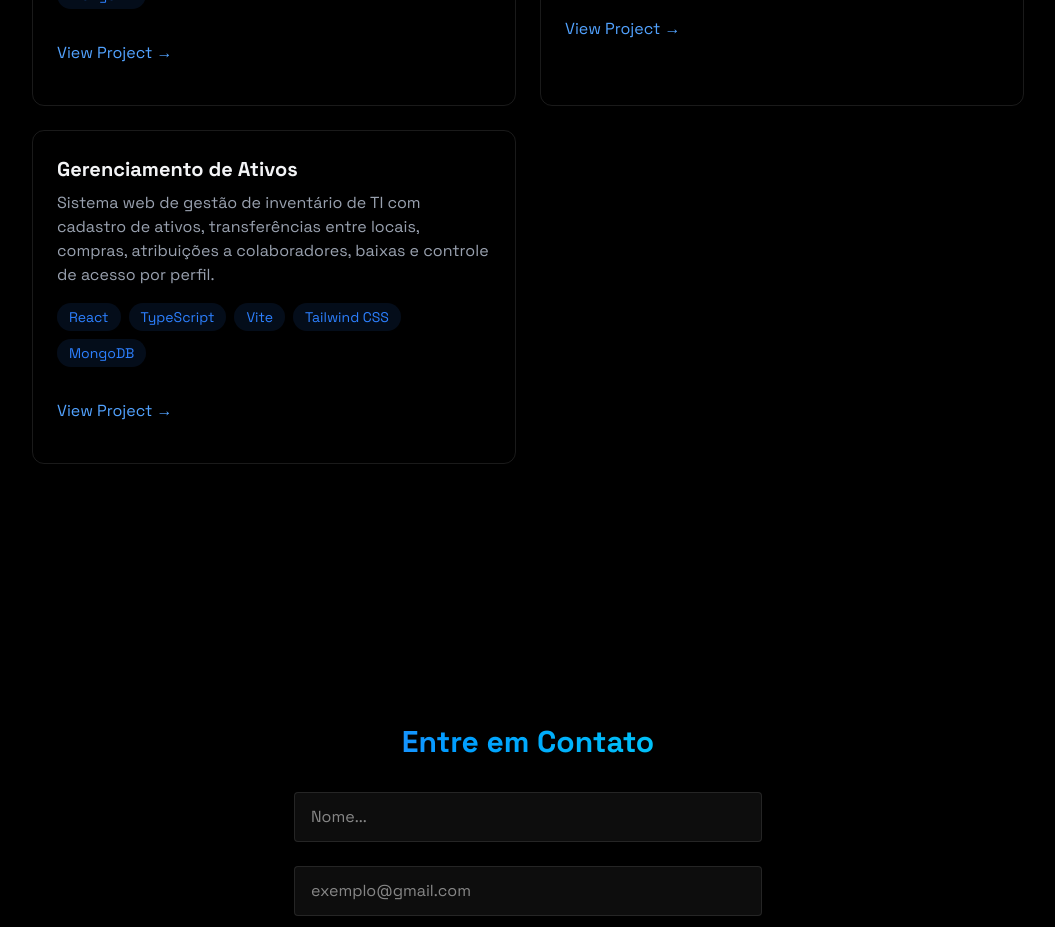
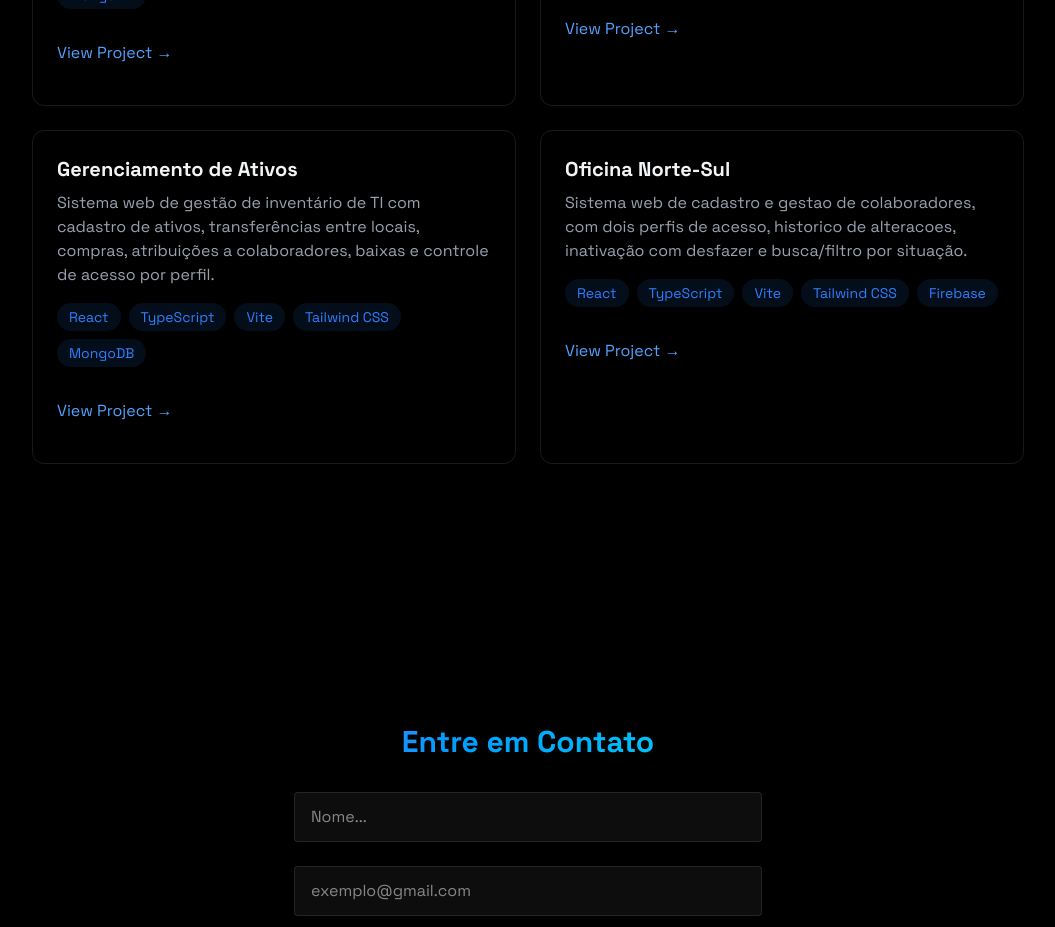
Before and after one commit to DouglasCerqueira/douglas-portifolio, a React (Vite) app: page / in a window 1280 px wide. Shown: the part 2120-3047 px from the top of the page, without its empty margins (112-1167 px from the left). Built offline with nearby package versions, Linux system fonts and the light colour scheme.

Commit message:
adicionando mais um projeto

```diff
--- a/src/components/sections/Projects.tsx
+++ b/src/components/sections/Projects.tsx
@@ -73,6 +73,27 @@ export const Projects = () => {
                 </a>
               </div>
             </div>
+            <div className="p-6 rounded-xl border border-white/10 hover:-translate-y-1 hover:border-blue-500/30
+            hover:shadow-[0_2px_8px_rgba(59,130,246,0.2)] transition">
+              <h3 className="text-xl font-bold mb-2">Oficina Norte-Sul</h3>
+              <p className="text-gray-400 mb-4">
+                Sistema web de cadastro e gestao de colaboradores, com dois perfis de acesso, historico de alteracoes,
+                inativação com desfazer e busca/filtro por situação.
+              </p>
+              <div className="flex flex-wrap gap-2 mb-4">
+                {["React", "TypeScript", "Vite", "Tailwind CSS", "Firebase"].map((tech, key) => (
+                  <span key={key} className="bg-blue-500/10 text-blue-500 py-1 px-3 rounded-full text-sm hover:bg-blue-500/20
+                    hover:shadow-[0_2px_8px_rgba(59,130,246,0.1)] transition-all">
+                    {tech}
+                  </span>
+                ))}
+              </div>
+              <div className="flex justify-between items-center">
+                <a href="https://github.com/DouglasCerqueira/oficina-norte-sul" className="text-blue-400 hover:text-blue-300 transition-colors my-4">
+                  View Project →
+                </a>
+              </div>
+            </div>
           </div>
         </div>
       </RevealOnScroll>
```
